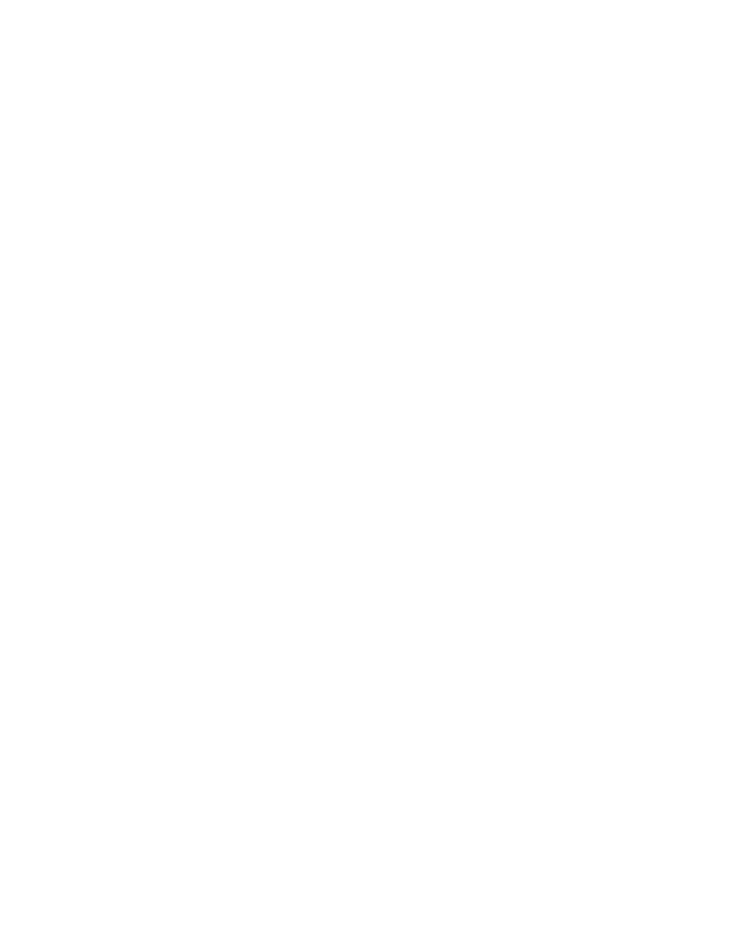
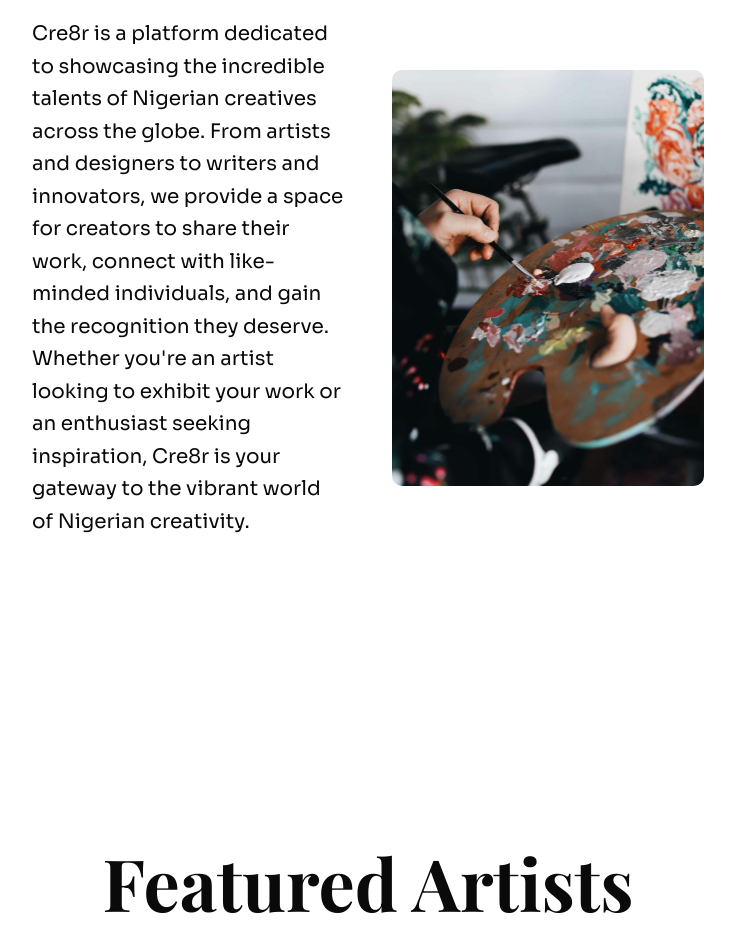
Before and after one commit to CodewithMiguelll/cre8r, a Next.js app: page / in a window 1280 px wide. Shown: the part 896-1848 px from the top of the page, without its empty margins (272-1007 px from the left). Before the commit the page ends 800 px from the top, so only its background shows below. Built offline with nearby package versions, Linux system fonts and the light colour scheme; a web font is replaced by a local one.

Commit message:
feat: add About section with description and featured artists to Home page, include image for visual representation

```diff
--- a/src/app/page.tsx
+++ b/src/app/page.tsx
@@ -1,6 +1,7 @@
 "use client";
 import { motion } from "framer-motion";
 import type { Variants } from "framer-motion";
+import Image from "next/image";
 
 /*
 ------------------FONT CONFIGURATION------------------
@@ -65,6 +66,69 @@
           </motion.div>
         </motion.div>
       </section>
+
+      {/* ABOUT CRE8R */}
+      <section className="mt-16 px-5 min-h-[70vh] flex items-center justify-center">
+        <motion.div
+          className="flex flex-col items-center gap-6 max-w-2xl"
+          variants={containerVariants}
+          initial="hidden"
+          animate="visible"
+        >
+          <motion.h2
+            className="text-4xl md:text-6xl lg:text-7xl font-playfair font-bold text-center leading-tight"
+            variants={itemVariants}
+          >
+            What is Cre8r?
+          </motion.h2>
+          <div className="grid grid-cols-1 lg:grid-cols-2 gap-12 mt-8 w-full items-center max-w-5xl">
+            <motion.div
+              variants={itemVariants}
+              className="flex flex-col justify-center"
+            >
+              <p className="text-lg md:text-xl font-sora text-pretty text-center md:text-left leading-relaxed">
+                Cre8r is a platform dedicated to showcasing the incredible
+                talents of Nigerian creatives across the globe. From artists and
+                designers to writers and innovators, we provide a space for
+                creators to share their work, connect with like-minded
+                individuals, and gain the recognition they deserve. Whether
+                you're an artist looking to exhibit your work or an enthusiast
+                seeking inspiration, Cre8r is your gateway to the vibrant world
+                of Nigerian creativity.
+              </p>
+            </motion.div>
+            <motion.div
+              variants={itemVariants}
+              className="flex items-center justify-center w-full h-full"
+            >
+              <Image
+                src="/images/tabitha-turner-lj7guVTi7GI-unsplash.jpg"
+                alt="Illustration representing Nigerian creativity"
+                width={500}
+                height={500}
+                className="rounded-lg object-cover w-full h-auto max-w-sm md:max-w-md lg:max-w-lg"
+              />
+            </motion.div>
+          </div>
+        </motion.div>
+      </section>
+
+      {/* FEATURED SECTION */}
+      <section className="mt-16 px-5 min-h-[70vh] flex items-center justify-center">
+        <motion.div
+          className="flex flex-col items-center gap-6 max-w-2xl"
+          variants={containerVariants}
+          initial="hidden"
+          animate="visible"
+        >
+          <motion.h2
+            className="text-4xl md:text-6xl lg:text-7xl font-playfair font-bold text-center leading-tight"
+            variants={itemVariants}
+          >
+            Featured Artists
+          </motion.h2>
+        </motion.div>
+      </section>
     </>
   );
 }
--- a/src/components/navbar.tsx
+++ b/src/components/navbar.tsx
@@ -10,7 +10,10 @@
     { name: "Explore", href: "/" },
     { name: "About", href: "/about" },
     { name: "Exhibits", href: "/exhibits" },
+    /*
+    Will add Profile link once authentication has been wired in
     { name: "Profile", href: "/profile" },
+    */
   ];
   const niches = [
     { name: "Writers", href: "/writers" },
```
Also changed, not shown: public/images/tabitha-turner-lj7guVTi7GI-unsplash.jpg (added).
